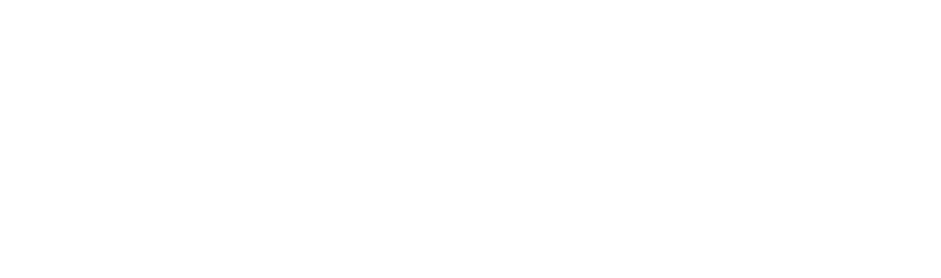
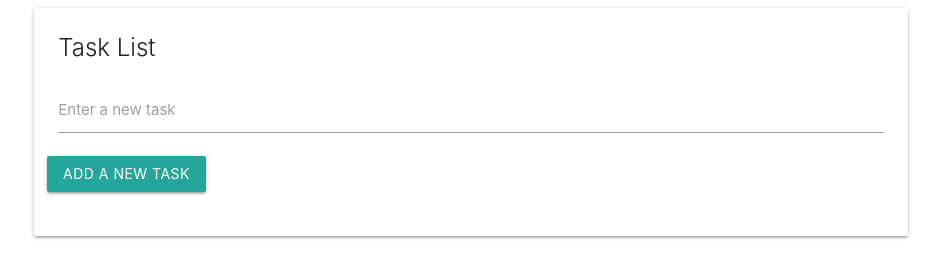
Before and after one commit to VladimirVolvakov/tasklist, a plain HTML site: page index.html in a window 1280 px wide. Shown: the whole page, without its empty margins (169-1110 px from the left). Drawn offline with nearby package versions, Linux system fonts and the light colour scheme.

Commit message:
feat: add add-task form layout

```diff
--- a/index.html
+++ b/index.html
@@ -9,6 +9,26 @@
     <title>Task List</title>
 </head>
 <body>
+    <div class="container">
+        <div class="row">
+            <div class="col s12">
+                <div id="main" class="card">
+                    <div class="card-content">
+                        <span class="card-title">Task List</span>
+                        <div class="row">
+                            <form id="task-form">
+                                <div class="input-field col s12">
+                                    <input type="text" name="task" id="task">
+                                    <label for="task">Enter a new task</label>
+                                </div>
+                                <input type="submit" value="Add a new task" class="btn">
+                            </form>
+                        </div>
+                    </div>
+                </div>
+            </div>
+        </div>
+    </div>
 
     <script
         src="https://code.jquery.com/jquery-3.6.0.js"
@@ -16,5 +36,6 @@
         crossorigin="anonymous"
     ></script>
     <script src="https://cdnjs.cloudflare.com/ajax/libs/materialize/1.0.0/js/materialize.min.js"></script>
+    <script src="app.js"></script>
 </body>
 </html>
```
